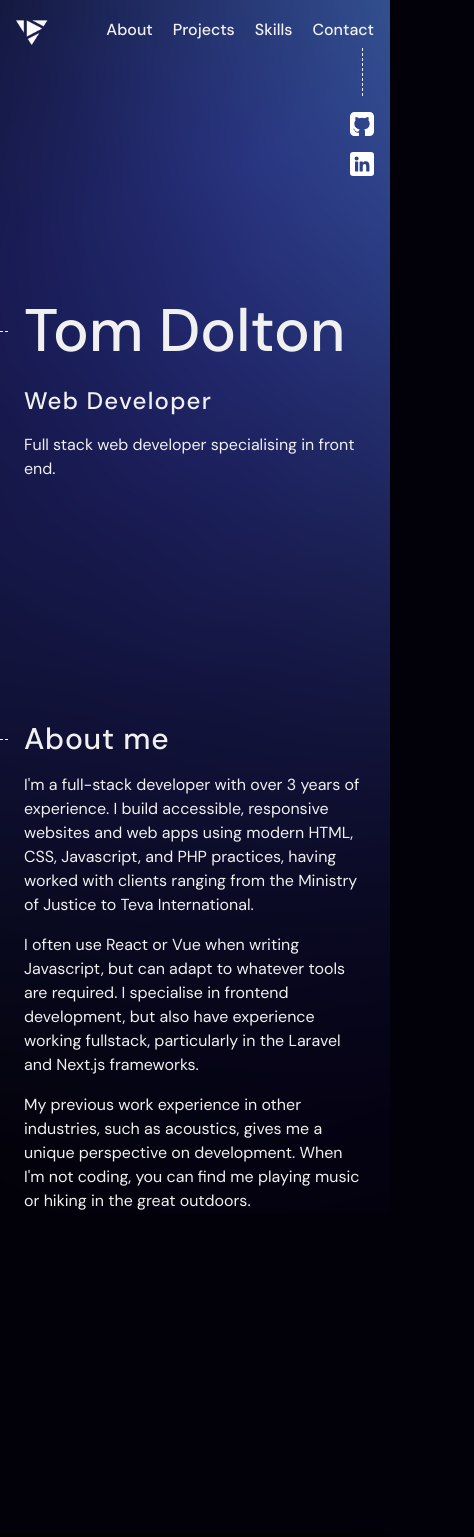
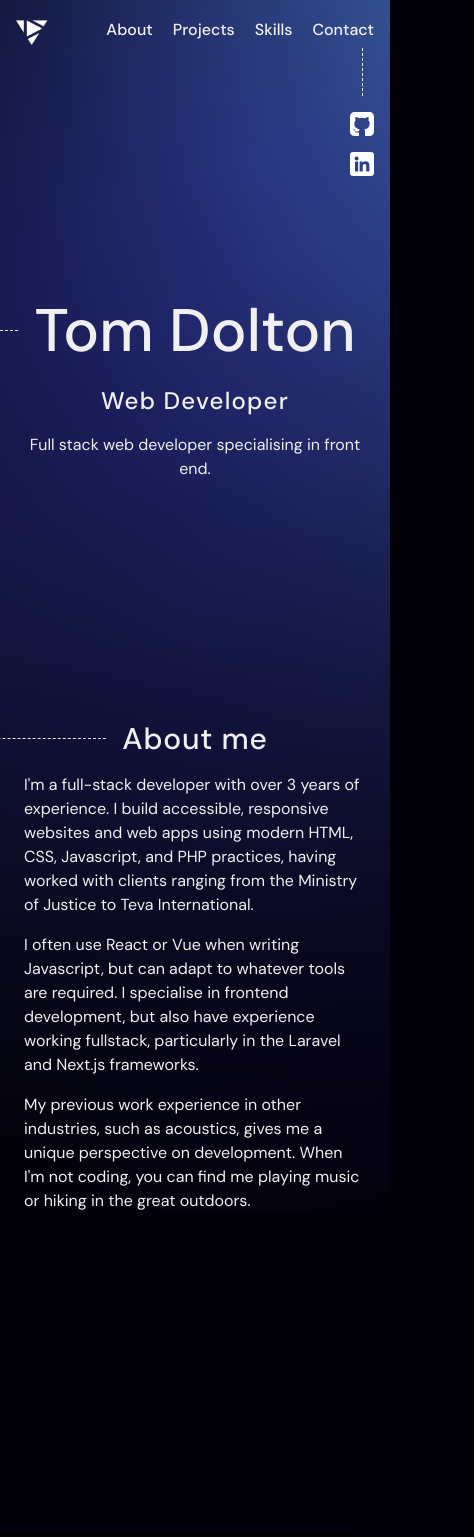
Before and after one commit to tomdolton/portfolio-2024, a Next.js app: page / in a window 390 px wide. Shown: the top 1537 px of the page, 474 px wide, since content can reach past the window. Built offline with nearby package versions, Linux system fonts and the light colour scheme.

Commit message:
Footer and layout imrpovements for small screens.

```diff
--- a/app/components/About.js
+++ b/app/components/About.js
@@ -2,7 +2,9 @@ export default function About({ className }) {
   return (
     <section id="about" className={`${className} container`}>
       <div className="max-w-prose space-y-4">
-        <h2 className="with-line-horizontal">About me</h2>
+        <h2>
+          <span className="with-line-horizontal">About me</span>
+        </h2>
         <p>
           I&apos;m a full-stack developer with over 3 years of experience. I
           build accessible, responsive websites and web apps using modern HTML,
--- a/app/components/Banner.js
+++ b/app/components/Banner.js
@@ -27,12 +27,14 @@ export default function Banner({ className }) {
     <header className={`${className} grid items-center justify-items-start`}>
       <div className="container space-y-4 relative">
         <motion.div variants={sentence} initial="hidden" animate="visible">
-          <h1 className="text-6xl md:text-8xl font-medium with-line-horizontal">
-            {line1.split("").map((char, index) => (
-              <motion.span key={`${char}-${index}`} variants={letter}>
-                {char}
-              </motion.span>
-            ))}
+          <h1 className="text-6xl md:text-8xl font-medium text-center md:text-left">
+            <span className="with-line-horizontal">
+              {line1.split("").map((char, index) => (
+                <motion.span key={`${char}-${index}`} variants={letter}>
+                  {char}
+                </motion.span>
+              ))}
+            </span>
           </h1>
 
           <br />
@@ -45,7 +47,7 @@ export default function Banner({ className }) {
           </h2>
         </motion.div>
 
-        <p className="md:text-lg">
+        <p className="text-center md:text-left md:text-lg">
           Full stack web developer specialising in front end.
         </p>
       </div>
--- a/app/components/Contact.js
+++ b/app/components/Contact.js
@@ -3,8 +3,10 @@ import RightArrow from "./icons/RightArrow";
 
 export default function Contact({ className }) {
   return (
-    <section className={`container ${className}`}>
-      <h2 className="with-line-horizontal mb-8">Contact me</h2>
+    <section id="contact" className={`container ${className}`}>
+      <h2 className="mb-8">
+        <span className="with-line-horizontal">Contact me</span>
+      </h2>
 
       <p className="mb-6 max-w-4xl">
         Want to collaborate or need a web developer? Send me a message below and
--- /dev/null
+++ b/app/components/Footer.js
@@ -0,0 +1,36 @@
+import Image from "next/image";
+import Link from "next/link";
+import Github from "./icons/Github";
+import LinkedIn from "./icons/LinkedIn";
+
+export default function Footer({ className }) {
+  const pageData = {
+    socials: {
+      linkedIn: "https://www.linkedin.com/in/tom-dolton-b69b4b204/",
+      github: "https://github.com/tomdolton",
+    },
+  };
+
+  return (
+    <footer className={`container ${className}`}>
+      <div className="with-line-reverse flex items-center justify-end gap-5">
+        <a href={pageData.socials.github} target="_blank">
+          <Github />
+        </a>
+        <a href={pageData.socials.linkedIn} target="_blank">
+          <LinkedIn />
+        </a>
+
+        <Link href="/" className="ml-2">
+          <Image
+            className="w-8 md:w-[47px] "
+            src="/images/logo@2x.png"
+            width={47}
+            height={42}
+            alt="Home"
+          />
+        </Link>
+      </div>
+    </footer>
+  );
+}
--- a/app/components/Projects.js
+++ b/app/components/Projects.js
@@ -66,7 +66,9 @@ export default function Projects({ className }) {
   return (
     <section id="projects" className={`${className}`}>
       <div className="container">
-        <h2 className="with-line-horizontal mb-8">Projects</h2>
+        <h2 className="mb-8">
+          <span className="with-line-horizontal">Projects</span>
+        </h2>
       </div>
 
       <div className="px-6 grid xl:grid-cols-3 gap-5">
@@ -83,7 +85,7 @@ export default function Projects({ className }) {
           >
             {project.image && (
               <Image
-                className={`h-full w-auto max-w-[400px] object-cover object-left-top rounded-lg ${
+                className={`h-full w-full max-w-[400px] object-cover object-left-top rounded-lg ${
                   project.image.alignRight && "lg:order-2"
                 }`}
                 src={project.image.url}
--- a/app/components/Skills.js
+++ b/app/components/Skills.js
@@ -105,7 +105,9 @@ export default function Skills({ className }) {
   return (
     <section id="skills" className={`${className}`}>
       <div className="container">
-        <h2 className="with-line-horizontal mb-8">Skills</h2>
+        <h2 className="mb-8">
+          <span className="with-line-horizontal">Skills</span>
+        </h2>
       </div>
 
       <div className="grid lg:grid-cols-2 gap-x-24 gap-3 bg-gradient-to-b from-blue-500/15 to-blue-900/15 rounded-2xl p-6 md:p-8 mx-6">
--- a/app/globals.css
+++ b/app/globals.css
@@ -33,14 +33,18 @@ body {
 } */
 
 @layer base {
+  html,
   body {
+    scroll-behavior: smooth;
     overflow-x: hidden;
-    @apply bg-black;
-    @apply text-offwhite;
+  }
+
+  body {
+    @apply bg-black text-offwhite;
   }
 
   h2 {
-    @apply text-3xl md:text-5xl font-medium tracking-wide;
+    @apply text-center md:text-left text-3xl md:text-5xl font-medium tracking-wide;
   }
 }
 
@@ -58,6 +62,21 @@ body {
       before:-translate-x-full;
   }
 
+  .with-line-reverse {
+    @apply relative
+    before:border-t
+    before:border-offwhite
+    before:border-dashed
+    before:absolute
+    before:w-screen
+    before:h-1
+    before:left-full
+    before:top-1/2;
+  }
+  .with-line-reverse::before {
+    left: calc(100% + 1.25rem);
+  }
+
   .with-line-vertical {
     @apply relative
       before:border-l
--- a/app/page.js
+++ b/app/page.js
@@ -6,6 +6,7 @@ import About from "./components/About";
 import Projects from "./components/Projects";
 import Skills from "./components/Skills";
 import Contact from "./components/Contact";
+import Footer from "./components/Footer";
 
 export default function Home() {
   return (
@@ -26,6 +27,8 @@ export default function Home() {
 
       <div className="min-h-[653px] bg-gradient-3 bg-cover bg-no-repeat bg-top pt-32">
         <Contact className="mb-40" />
+
+        <Footer className="my-14" />
       </div>
     </>
   );
```
